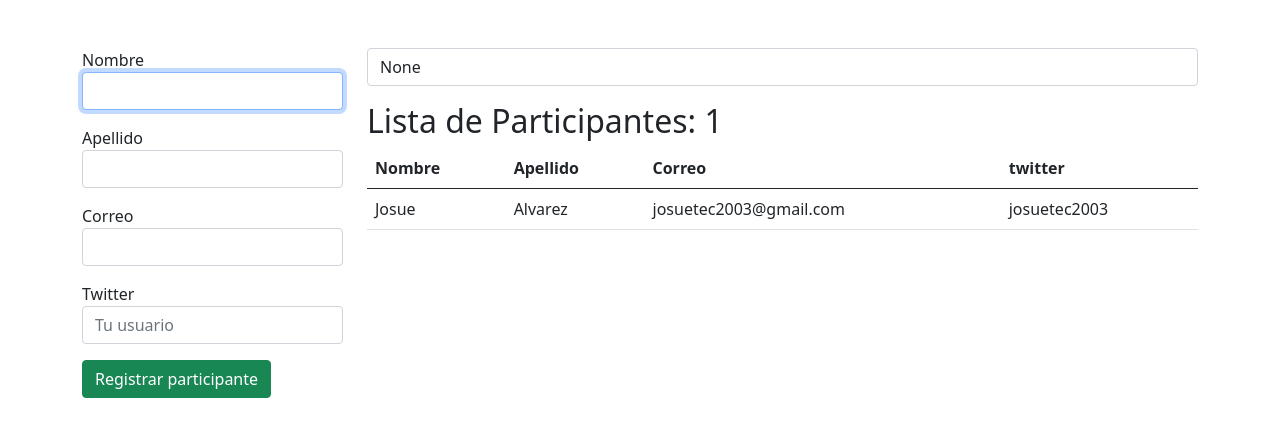
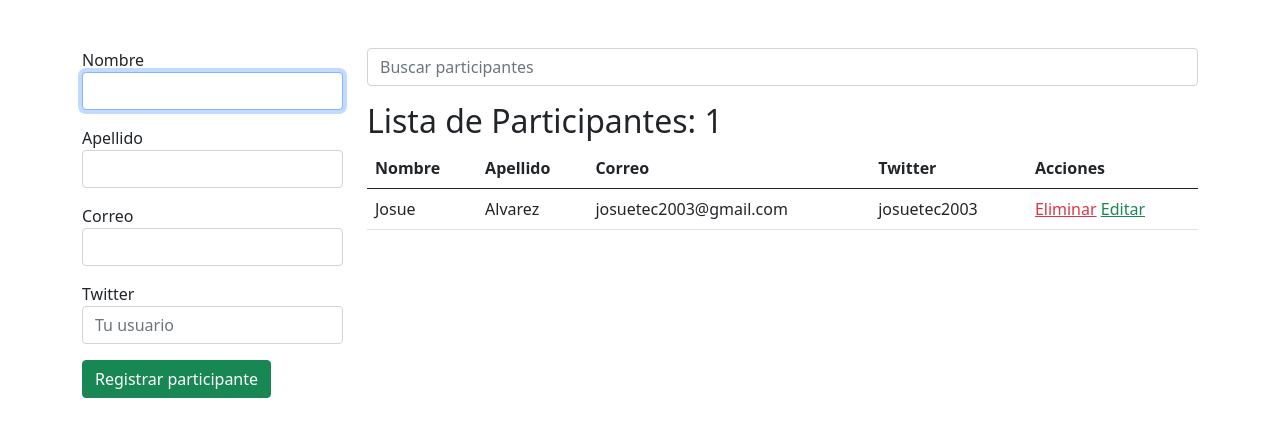
Before and after one commit to josuetec2003/conferencias, a Django app: page /participantes/ in a window 1280 px wide. Shown: the part 56-493 px from the top of the page. Run offline with Django 3.2, Linux system fonts and the light colour scheme; data comes from the database, SQL or seed files in the repository; both versions use the stored data as it was after the commit.

Commit message:
Implementacion de telegram bot y eliminacion de participantes bajo confirmacion

```diff
--- a/app_registro/templates/registro/participantes.html
+++ b/app_registro/templates/registro/participantes.html
@@ -44,13 +44,13 @@
             {% if messages %}
                 <div class="alert alert-success mb-2">
                 {% for message in messages %}
-                    {{ message }}
+                    {{ message|safe }}
                 {% endfor %}
                 </div>
             {% endif %}
 
             <form action="" method="get">
-                <input type="search" name="q" value="{{ q }}" class="form-control" placeholder="Buscar participantes">
+                <input type="search" name="q" value="{{ q|default_if_none:'' }}" class="form-control" placeholder="Buscar participantes">
             </form>
 
             <h2 class="mt-3">Lista de Participantes: {{ participantes.count }}</h2>
@@ -60,7 +60,8 @@
                         <th>Nombre</th>
                         <th>Apellido</th>
                         <th>Correo</th>
-                        <th>twitter</th>
+                        <th>Twitter</th>
+                        <th>Acciones</th>
                     </tr>
                 </thead>
                 <tbody>
@@ -72,10 +73,14 @@
                         <td>
                             {{ p.twitter|default_if_none:'-' }}
                         </td>
+                        <td>
+                            <a onclick="if (!confirm('Confirme la eliminacion')) return false;" href="{% url 'eliminar_participante' p.id %}" class="text-danger">Eliminar</a>
+                            <a href="" class="text-success">Editar</a>
+                        </td>
                     </tr>
                     {% empty %}
                     <tr>
-                        <td colspan="4" class="text-danger text-center">No se encontraron resultados</td>
+                        <td colspan="5" class="text-danger text-center">No se encontraron resultados</td>
                     </tr>
                     {% endfor %}
                 </tbody>
--- a/app_registro/views.py
+++ b/app_registro/views.py
@@ -1,7 +1,15 @@
 from django.shortcuts import render, redirect
 from django.http import HttpResponse, JsonResponse
 from django.contrib import messages
+from django.urls import reverse
 from .models import Participante
+
+from telegram import Bot # pip install python-telegram-bot
+
+TOKEN = '1689491589:AAFQs3K6z_CGP7Lw0i2SRZfU-CQXlRHTzWs'
+GROUP_ID = -549716729
+
+bot = Bot(token=TOKEN)
 
 def index(request):
     return render(request, 'registro/index.html')
@@ -17,7 +25,16 @@ def participantes(request):
         p = Participante(nombre=nombre, apellido=apellido, correo=correo, twitter=twitter)
         p.save()
 
-        messages.add_message(request, messages.INFO, f'El participante {nombre} {apellido} ha sido registrado con éxito')
+        msj = f'El participante {nombre} {apellido} ha sido registrado con éxito.'
+
+        # Codigo para enviar un mensaje a un grupo de telegram
+
+        try:
+            bot.send_message(chat_id=GROUP_ID, text=msj)
+        except Exception as e:
+            msj += f'<br/><strong>{e}</strong>'
+
+        messages.add_message(request, messages.INFO, msj)
 
         # return JsonResponse({
         #     'nombre': nombre,
@@ -58,3 +75,8 @@ def participantes(request):
     }
 
     return render(request, 'registro/participantes.html', ctx)
+
+
+def eliminar_participante(request, id):
+    Participante.objects.get(pk=id).delete()
+    return redirect(reverse('participantes'))
--- a/conferencias/urls.py
+++ b/conferencias/urls.py
@@ -21,4 +21,5 @@ urlpatterns = [
     path('admin/', admin.site.urls),
     path('', views.index, name='index'),
     path('participantes/', views.participantes, name="participantes"),
+    path('participantes/<int:id>/eliminar/', views.eliminar_participante, name='eliminar_participante'),
 ]
```
Also changed, not shown: db.sqlite3.
